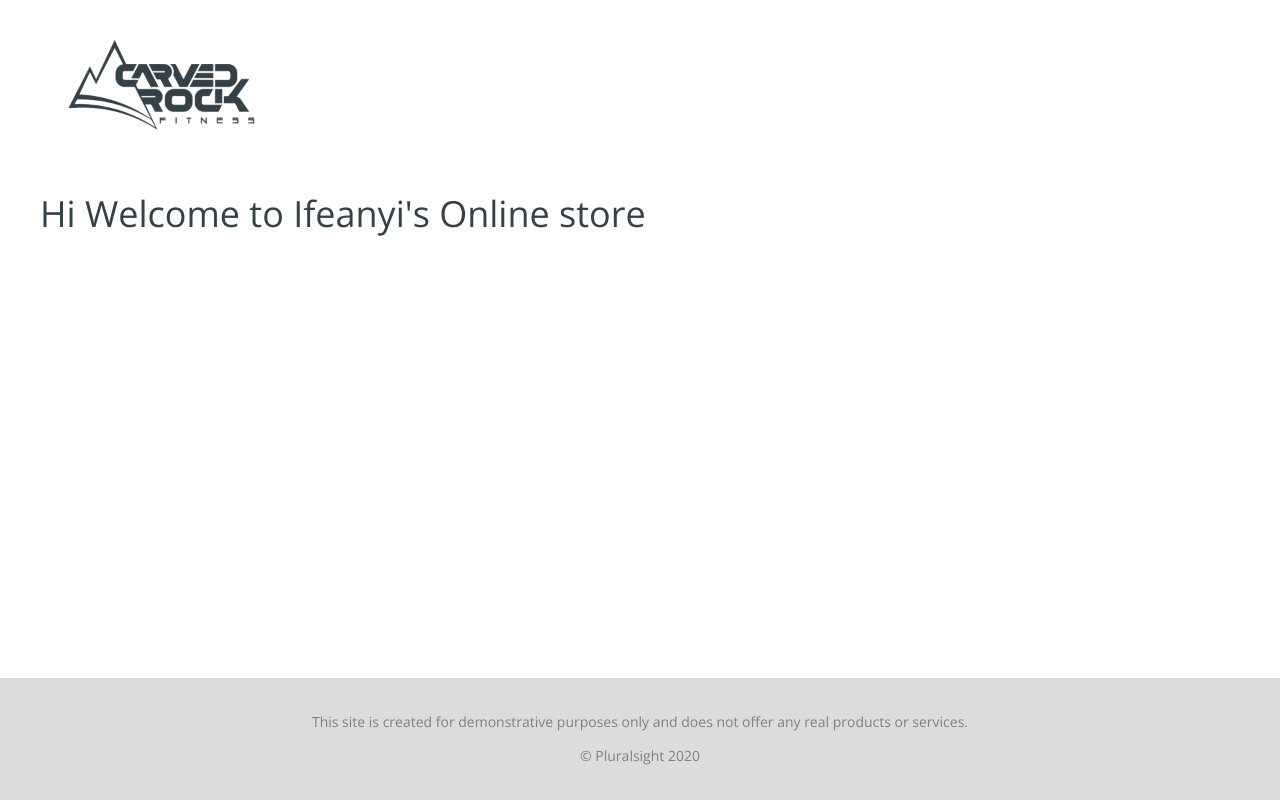
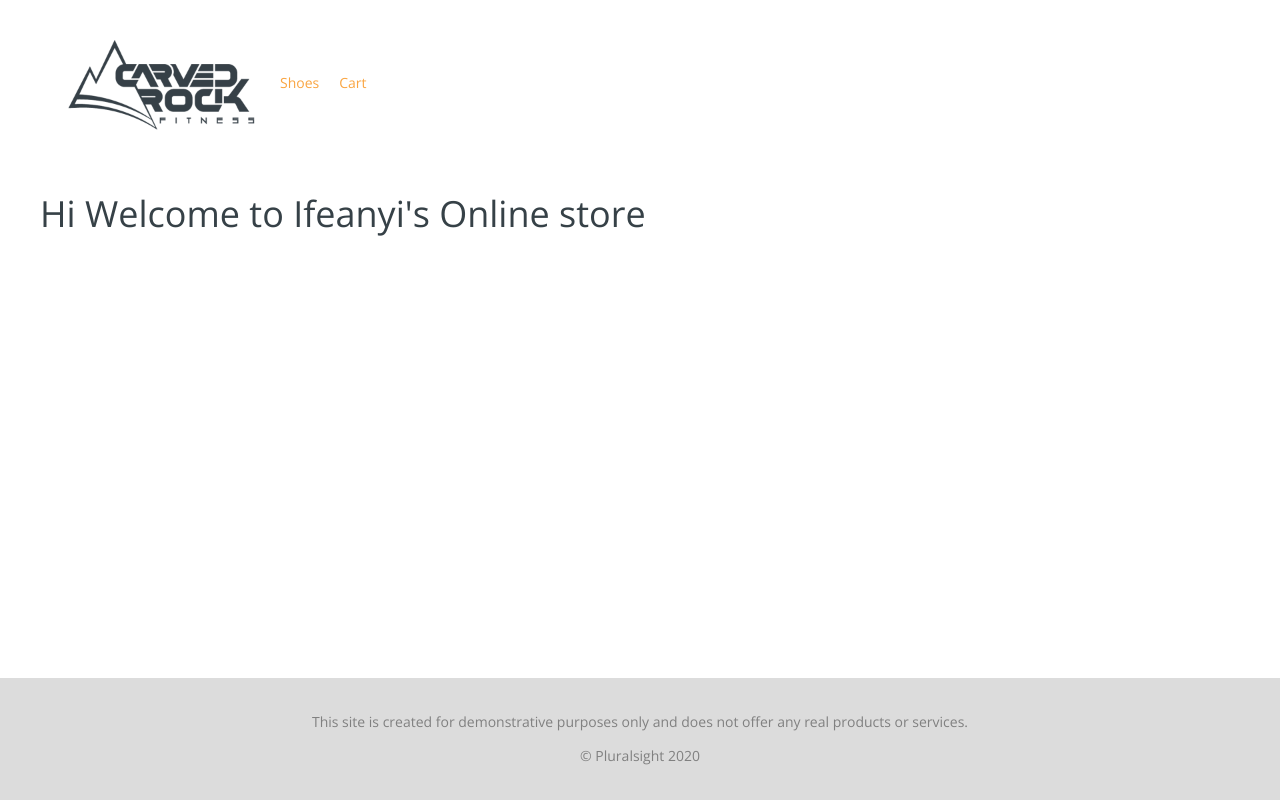
Before and after one commit to IfeanyiOsuji/real-estate-online-store, a React (Create React App) app: page / in a window 1280 px wide. Built offline with nearby package versions, Linux system fonts and the light colour scheme; no server answers.

Commit message:
Implemented the product detail page

```diff
--- a/src/App.jsx
+++ b/src/App.jsx
@@ -18,8 +18,8 @@ export default function App() {
         <Routes>
         <Route path="/" element={<h1>Hi Welcome to Ifeanyi's Online store</h1>}/>
         <Route path="/:category" element={<Products />}/>
-        <Route path="/product-detail" element={<Detail />}/>
-        <Route path="/product-cart" element={<Cart />}/>
+        <Route path="/:category/:id" element={<Detail />}/>
+        <Route path="/cart" element={<Cart />}/>
         </Routes>
         </main>
       </div>
--- a/src/Detail.jsx
+++ b/src/Detail.jsx
@@ -1,10 +1,20 @@
 
 
 import React from 'react'
+import { useParams } from 'react-router-dom'
+import useProductState from './services/useProductState';
 
 function Detail() {
+    const {id} = useParams();
+    const {data:product} = useProductState(`products/${id}`)
+
   return (
-    <div>Detail</div>
+    <div id='detail'>
+        <h1>{product.name}</h1>
+        <p>{product.description}</p>
+        <p id='price'>${product.price}</p>
+        <img src={`/images/${product.image}`} alt={product.category} />
+    </div>
   )
 }
 
--- a/src/Header.jsx
+++ b/src/Header.jsx
@@ -1,12 +1,28 @@
 import React from "react";
 
+import { Link, NavLink } from "react-router-dom";
+
+const acStyle = {
+  color : 'pink',
+}
+
 export default function Header() {
+
   return (
     <header>
       <nav>
         <ul>
           <li>
+            <Link to='/'>
+
             <img alt="Carved Rock Fitness" src="/images/logo.png" />
+            </Link>
+          </li>
+          <li>
+            <NavLink activeStyle={acStyle} to='/shoes'>Shoes</NavLink>
+          </li>
+          <li>
+            <NavLink activeStyle={acStyle} to='/cart'>Cart</NavLink>
           </li>
         </ul>
       </nav>
--- a/src/Products.jsx
+++ b/src/Products.jsx
@@ -3,7 +3,7 @@ import "./App.css";
 
 import useProductState from "./services/useProductState";
 import Spinner from "./Spinner";
-import { useParams } from "react-router-dom";
+import { NavLink, useParams } from "react-router-dom";
 import PageNotFound from "./PageNotFound";
 
 
@@ -11,13 +11,15 @@ export default function Products() {
   const [size, setSize] = useState("");
   function renderProduct(p) {
     return (
+
       <div key={p.id} className="product">
-        <a href="/">
+         <NavLink to= {`/${category}/${p.id}`}>
           <img src={`/images/${p.image}`} alt={p.name} />
           <h3>{p.name}</h3>
           <p>${p.price}</p>
-        </a>
+          </NavLink>
       </div>
+
     );
   }
   const {category} = useParams();
```
